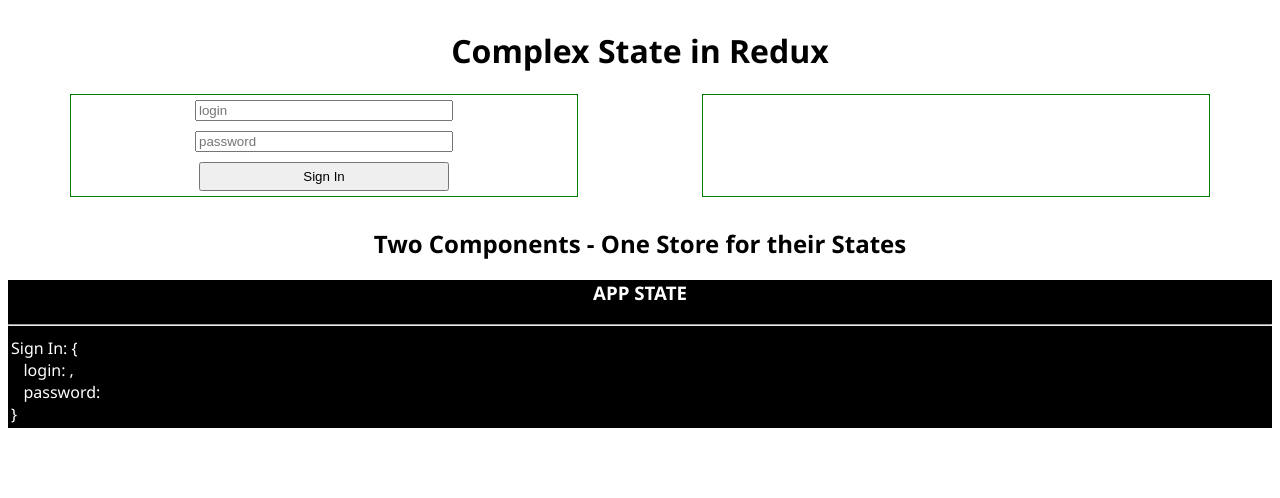
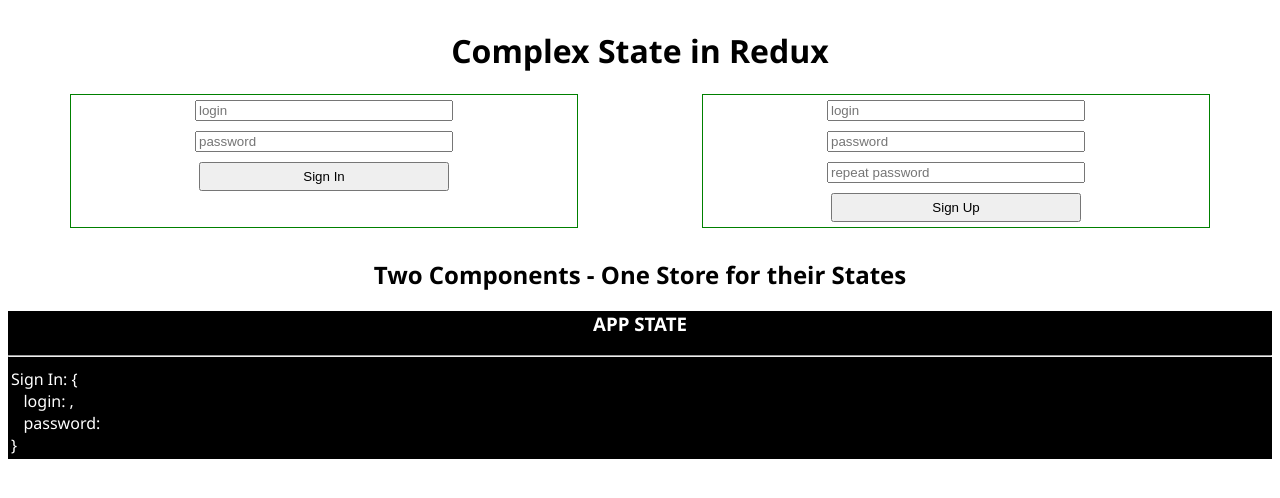
Before and after one commit to AlexDyksa/Complex-State-In-Redux, a React (Create React App) app: page / in a window 1280 px wide. Shown: the top 498 px of the page. Built offline with nearby package versions, Linux system fonts and the light colour scheme.

Commit message:
added signUp component

```diff
--- a/src/App.js
+++ b/src/App.js
@@ -2,6 +2,7 @@
 import PropTypes from 'prop-types';
 import './App.css';
 import SignIn from './containers/signInContainer';
+import SignUp from './containers/signUpContainer';
 import Outputs from './containers/outputsContainer';
 
 
@@ -18,7 +19,7 @@
                             <SignIn />
                         </div>
                         <div className="app__col">
-                            {/* <SignUp /> */}
+                            <SignUp />
                         </div>
                     </div>
                     <div className="app__row app__row_display-block">
--- /dev/null
+++ b/src/actions/signUpActions.js
@@ -0,0 +1,16 @@
+import { SIGNUP_CHANGE_LOGIN, SIGNUP_CHANGE_PASSWORD, SIGNUP_CHANGE_REPEAT_PASSWORD } from './types';
+
+export const changeSignUpLogin = newLogin => ({
+    type: SIGNUP_CHANGE_LOGIN,
+    payload: newLogin
+});
+
+export const changeSignUpPassword = newPassword => ({
+    type: SIGNUP_CHANGE_PASSWORD,
+    payload: newPassword
+});
+
+export const changeSignUpRepeatPassword = newPassword => ({
+    type: SIGNUP_CHANGE_REPEAT_PASSWORD,
+    payload: newPassword
+});
--- a/src/components/Outputs/index.js
+++ b/src/components/Outputs/index.js
@@ -3,7 +3,7 @@
 
 class Outputs extends Component {
     render() {
-        const { signIn, signUp } = this.props.data;
+        const { signIn } = this.props.data;
         console.log(signIn);
         return (
             <div className="app__outputs outputs">
--- /dev/null
+++ b/src/components/SignUp/index.js
@@ -0,0 +1,58 @@
+import React, { Component } from 'react';
+import './styles.css'
+
+class SignUp extends Component {
+    handleSubmit = e => {
+        e.preventDefault();
+    }
+
+    handleChangeLogin = e => {
+        this.props.changeLogin(e.target.value);
+    }
+
+    handleChangePassword = e => {
+        this.props.changePassword(e.target.value);
+    }
+
+    handleChangeRepeatPassword = e => {
+        this.props.changeRepeatPassword(e.target.value);
+    }
+
+    render() {
+        return (
+            <form
+                className="sign-up"
+                onSubmit={this.handleSubmit}
+            >
+                <input
+                    type="text"
+                    className="sign-up__login"
+                    placeholder="login"
+                    value={this.props.login}
+                    onChange={this.handleChangeLogin}
+                />
+                <input
+                    type="password"
+                    className="sign-up__password"
+                    placeholder="password"
+                    value={this.props.password}
+                    onChange={this.handleChangePassword}
+                />
+                <input
+                    type="password"
+                    className="sign-up__repeat-password"
+                    placeholder="repeat password"
+                    value={this.props.repeatPassword}
+                    onChange={this.handleChangeRepeatPassword}
+                />
+                <input
+                    type="submit"
+                    className="sing-up__submit"
+                    value="Sign Up"
+                />
+            </form>
+        );
+    }
+}
+
+export default SignUp;
--- /dev/null
+++ b/src/components/SignUp/styles.css
@@ -0,0 +1,14 @@
+.sign-up {
+    display: flex;
+    flex-flow: column nowrap;
+    align-items: center;
+}
+
+.sign-up input {
+    width: 250px;
+    margin: 5px 0;
+}
+
+.sing-up__submit {
+    padding: 5px;
+}
--- a/src/containers/signUpContainer.js
+++ b/src/containers/signUpContainer.js
@@ -0,0 +1,19 @@
+import { connect } from 'react-redux';
+import { bindActionCreators } from 'redux';
+import SignUp from '../components/SignUp';
+import { changeSignUpLogin, changeSignUpPassword, changeSignUpRepeatPassword } from '../actions/signUpActions';
+
+const mapStateToProps = state => ({
+    login: state.signUp.signUpLogin,
+    password: state.signUp.signUpPassword,
+    repeatPassword: state.signUp.signUpRepeatPassword,
+});
+
+const mapDispatchToProps = dispatch => ({
+    changeLogin: bindActionCreators(changeSignUpLogin, dispatch),
+    changePassword: bindActionCreators(changeSignUpPassword, dispatch),
+    changeRepeatPassword: bindActionCreators(changeSignUpRepeatPassword, dispatch)
+
+});
+
+export default connect(mapStateToProps, mapDispatchToProps)(SignUp);
--- a/src/reducers/index.js
+++ b/src/reducers/index.js
@@ -1,8 +1,10 @@
 import { combineReducers } from 'redux';
 import { signInReducer } from './signInReducer';
+import { signUpReducer } from './signUpReducer';
 
 const rootReducer = combineReducers({
-    signIn: signInReducer
+    signIn: signInReducer,
+    signUp: signUpReducer
 });
 
 export default rootReducer;
--- /dev/null
+++ b/src/reducers/signUpReducer.js
@@ -0,0 +1,29 @@
+import { SIGNUP_CHANGE_LOGIN, SIGNUP_CHANGE_PASSWORD, SIGNUP_CHANGE_REPEAT_PASSWORD } from '../actions/types';
+
+const initialState = {
+    signUpLogin: '',
+    signUpPassword: '',
+    signUpRepeatPassword: ''
+};
+
+export const signUpReducer = (state = initialState, action) => {
+    switch (action.type) {
+        case SIGNUP_CHANGE_LOGIN:
+            return {
+                ...state,
+                signUpLogin: action.payload
+            };
+        case SIGNUP_CHANGE_PASSWORD:
+            return {
+                ...state,
+                signUpPassword: action.payload
+            };
+        case SIGNUP_CHANGE_REPEAT_PASSWORD:
+            return {
+                ...state,
+                signUpRepeatPassword: action.payload
+            };
+        default:
+            return state;
+    }
+};
```
